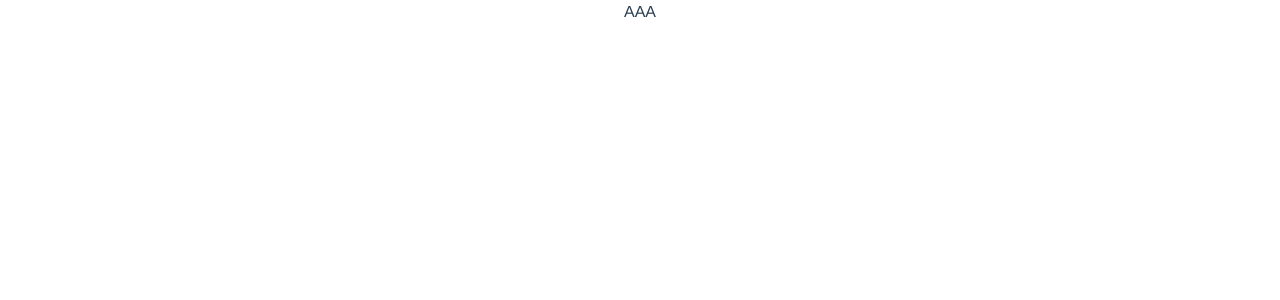
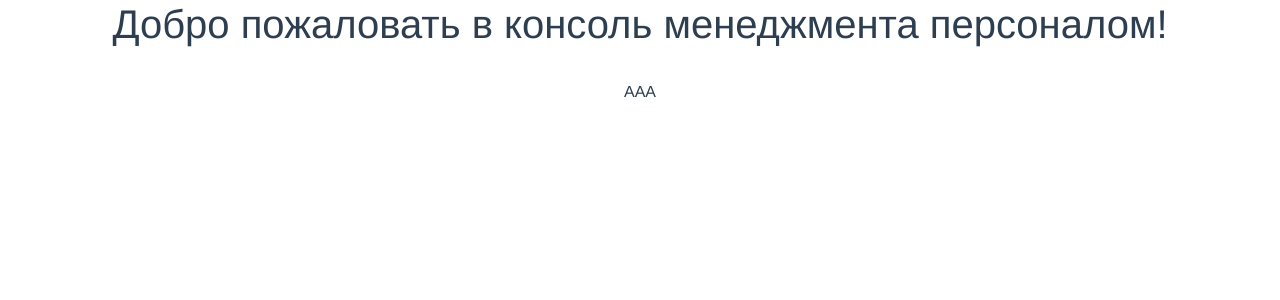
Before and after one commit to dimakriper/stuff-console, a Vue app: page / in a window 1280 px wide. Shown: the top 300 px of the page. Built offline with nearby package versions, Linux system fonts and the light colour scheme.

Commit message:
add hello message

```diff
--- a/public/index.html
+++ b/public/index.html
@@ -15,3 +15,8 @@
     <!-- built files will be auto injected -->
   </body>
 </html>
+<style>
+    body {
+        background-color: white;
+    }
+</style>
--- a/src/App.vue
+++ b/src/App.vue
@@ -1,5 +1,7 @@
 <template>
   <div id="app">
+    <h1>Добро пожаловать в консоль менеджмента персоналом!</h1>
+    <br/>
     <router-view/>
   </div>
 </template>
```
